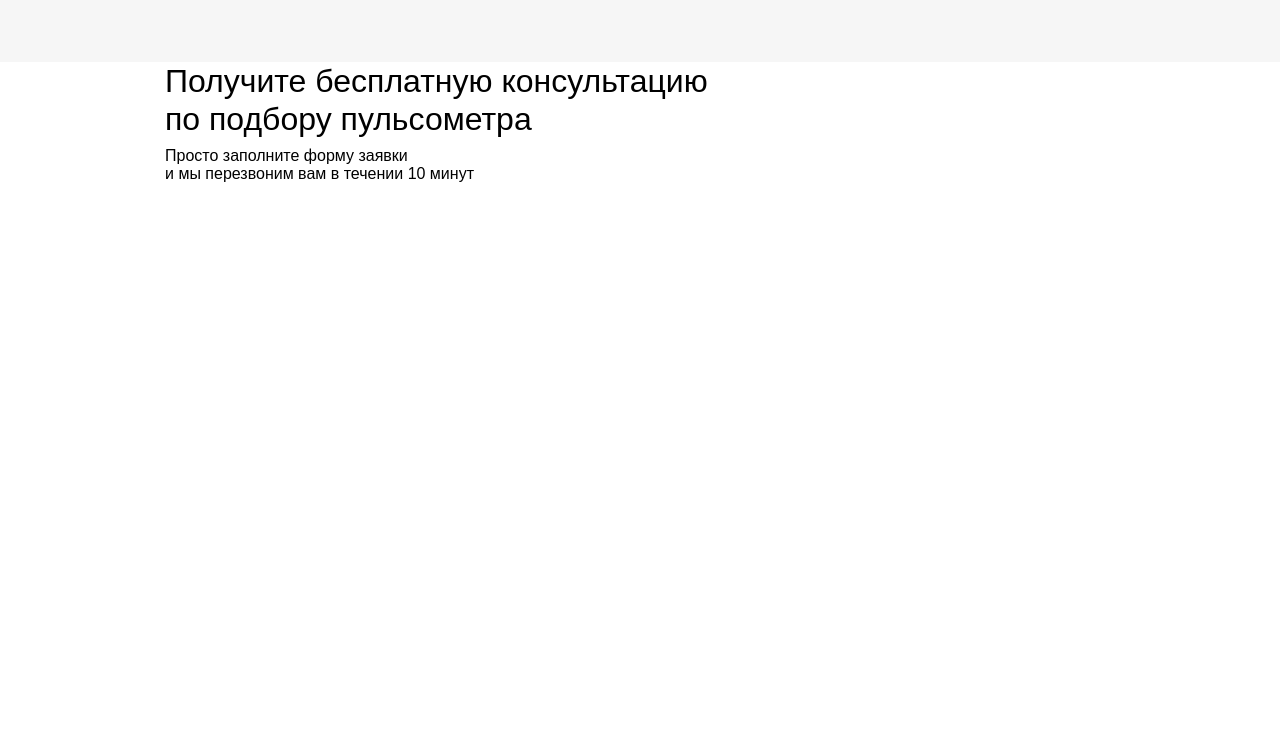
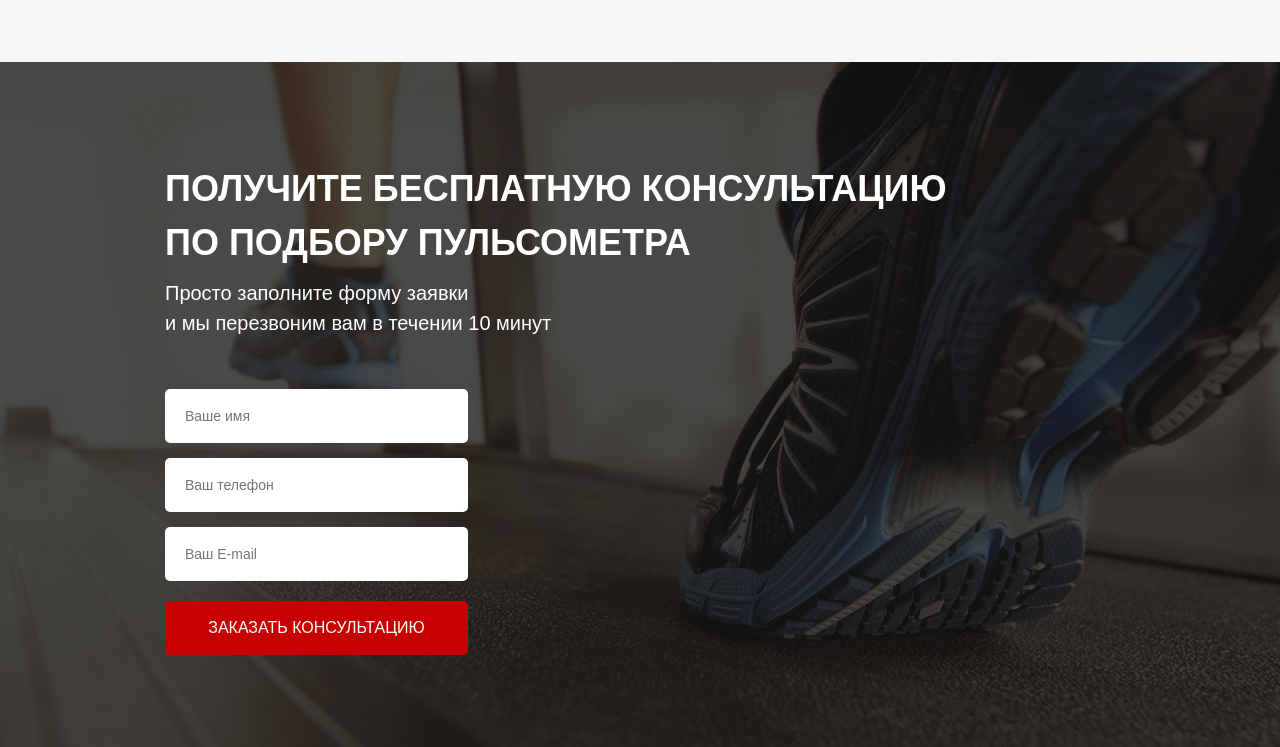
Before and after one commit to LitYar/Puls, a website: page src/index.html in a window 1280 px wide. Shown: the part 1113-1860 px from the top of the page. Before the commit the page ends 1296 px from the top, so only its background shows below. Drawn offline with Linux system fonts and the light colour scheme; a web font is replaced by a local one.

Commit message:
form already

```diff
--- a/src/index.html
+++ b/src/index.html
@@ -70,8 +70,16 @@
     </div>
     <div class="consultation">
         <div class="container">
-            <h2 class="title">Получите бесплатную консультацию <br> по подбору пульсометра </h2>
+            <h2 class="title title_left">Получите бесплатную консультацию <br> по подбору пульсометра </h2>
             <div class="consultation__descr">Просто заполните форму заявки <br> и мы перезвоним вам в течении 10 минут</div>
+            <form class="feed-form" action="#">
+                <input name="name" required placeholder="Ваше имя" type="text">
+                <input name="phone" required placeholder="Ваш телефон" type="number">
+                <input name="email" required placeholder="Ваш E-mail" type="email">
+               <!--  <input value="заказать кОНСУЛЬТАЦИЮ" type="submit"> -->
+                <button class="button button_form">заказать кОНСУЛЬТАЦИЮ</button>
+            </form>
+
         </div>
     </div>
 </body>
--- a/src/sass/blocks/_buttons.scss
+++ b/src/sass/blocks/_buttons.scss
@@ -15,6 +15,11 @@
         line-height: 25px;
         margin-top: 68px;
     }
+    &_form {
+        width: 303px;
+        height: 54px;
+        font-size: 16px;
+    }
 }
 @media(max-width:767px) {
     .button_main {
--- a/src/sass/blocks/_consultation.scss
+++ b/src/sass/blocks/_consultation.scss
@@ -0,0 +1,12 @@
+.consultation {
+    min-height: 680px;
+    padding: 100px 0 92px;
+    background:url(../../img/bg2.png) center (center/cover) no-repeat;
+    &__descr {
+        color:#FFFFFF;
+        font-weight: 500;
+        font-size: 20px;
+        line-height: 30px;
+        margin-bottom: 25px;
+    }
+}
--- /dev/null
+++ b/src/sass/blocks/_forms.scss
@@ -0,0 +1,18 @@
+.feed-form {
+    width: 303px;
+    display: flex;
+    flex-direction: column;
+    margin-top: 36px;
+    input {
+        height: 54px;
+        margin-top: 15px;
+        border-radius: 5px;
+        border: none;
+        padding: 0 20px;
+        font-weight: 300;
+        font-size: 14px;
+        &:nth-child(3) {
+            margin-bottom: 20px;
+        }
+    }
+}
--- /dev/null
+++ b/src/sass/blocks/_title.scss
@@ -0,0 +1,13 @@
+.title {
+    color: #0d0d0d;
+    font-size: 30px;
+    font-weight: 700;
+    text-align: center;
+    text-transform: uppercase;
+    &_left {
+        color:#FFFFFF;
+        font-size: 36px;
+        line-height: 54px;
+        text-align: left;
+    }
+}
--- a/src/sass/style.scss
+++ b/src/sass/style.scss
@@ -12,3 +12,6 @@
 @import 'blocks/header';
 @import 'blocks/buttons';
 @import 'blocks/benefits';
+@import 'blocks/consultation';
+@import 'blocks/title';
+@import 'blocks/forms';
```
Also changed, not shown: src/css/style.min.css, src/img/bg2.png (added).
